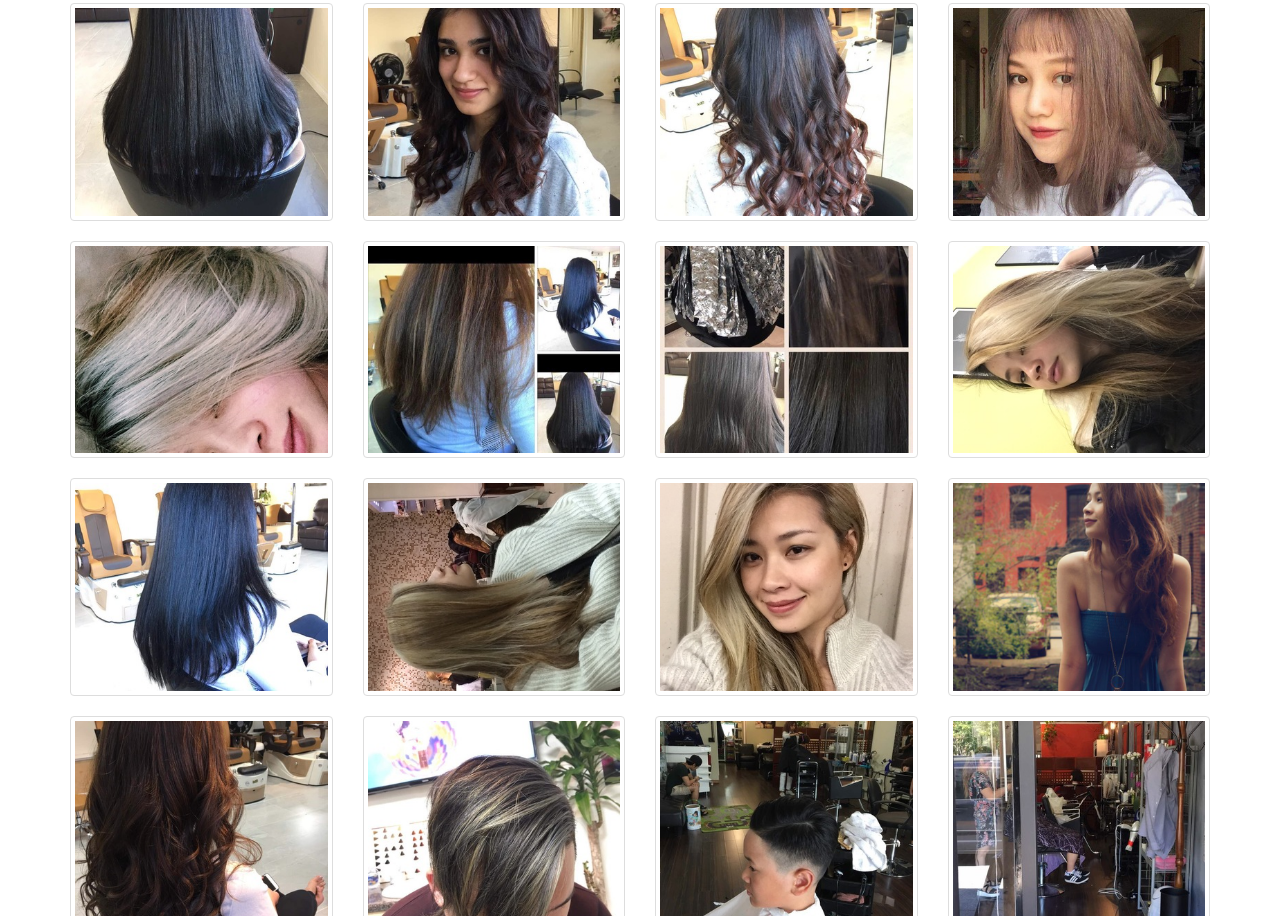
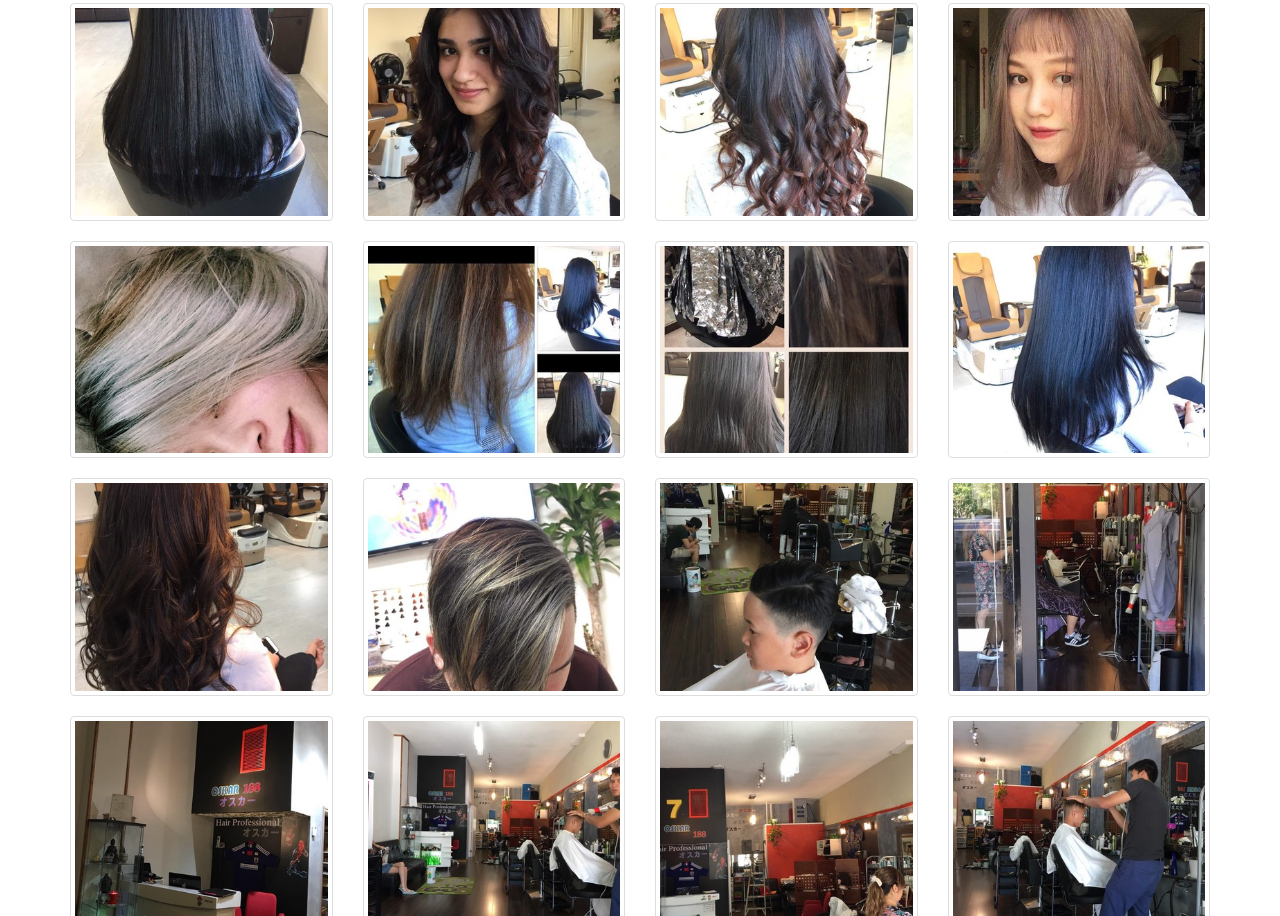
Before and after one commit to oskar188salon/oskar188salon.github.io, a plain HTML site: page gallery/index.html in a window 1280 px wide. Shown: the part 342-1258 px from the top of the page. Drawn offline with nearby package versions, Linux system fonts and the light colour scheme.

Commit message:
rebuilding site Sun Jul 15 12:52:44 CDT 2018

```diff
--- a/gallery/index.html
+++ b/gallery/index.html
@@ -156,32 +156,8 @@
                     </div>
 
                     <div class="col-xs-12 col-sm-6 col-md-4 col-lg-3 mix Women">
-                      <a href="https://oskar188salon.github.io/img/women/IMG_1718.jpg" target="_blank" class="thumbnail">
-                        <img src="https://oskar188salon.github.io/img/women/thumbs/IMG_1718.jpg" alt=""/>
-                      </a>
-                    </div>
-
-                    <div class="col-xs-12 col-sm-6 col-md-4 col-lg-3 mix Women">
                       <a href="https://oskar188salon.github.io/img/women/IMG_3935.jpg" target="_blank" class="thumbnail">
                         <img src="https://oskar188salon.github.io/img/women/thumbs/IMG_3935.jpg" alt=""/>
-                      </a>
-                    </div>
-
-                    <div class="col-xs-12 col-sm-6 col-md-4 col-lg-3 mix Women">
-                      <a href="https://oskar188salon.github.io/img/women/IMG_0223.jpg" target="_blank" class="thumbnail">
-                        <img src="https://oskar188salon.github.io/img/women/thumbs/IMG_0223.jpg" alt=""/>
-                      </a>
-                    </div>
-
-                    <div class="col-xs-12 col-sm-6 col-md-4 col-lg-3 mix Women">
-                      <a href="https://oskar188salon.github.io/img/women/IMG_0216.jpg" target="_blank" class="thumbnail">
-                        <img src="https://oskar188salon.github.io/img/women/thumbs/IMG_0216.jpg" alt=""/>
-                      </a>
-                    </div>
-
-                    <div class="col-xs-12 col-sm-6 col-md-4 col-lg-3 mix Women">
-                      <a href="https://oskar188salon.github.io/img/women/IMG_2283.png" target="_blank" class="thumbnail">
-                        <img src="https://oskar188salon.github.io/img/women/thumbs/IMG_2283.png" alt=""/>
                       </a>
                     </div>
 
```
Also changed, not shown: index.html (+0 -24 lines).
